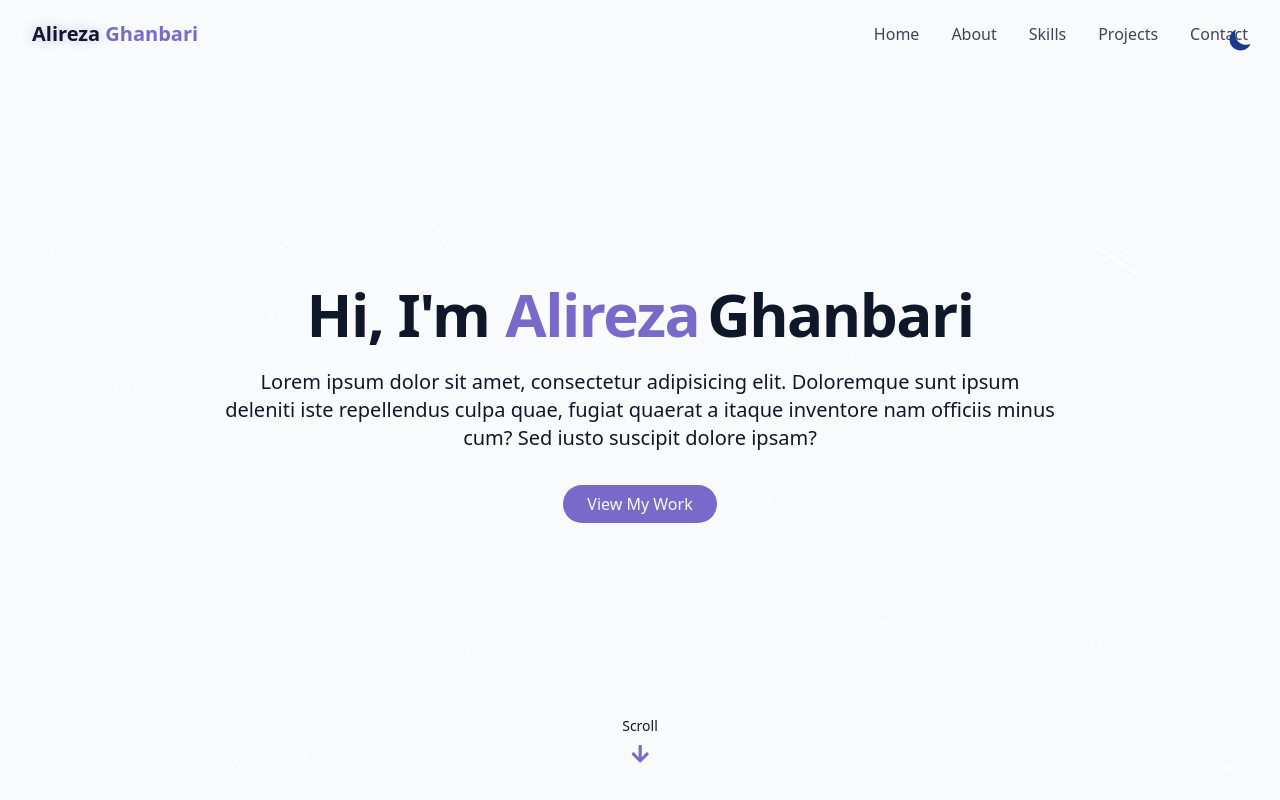
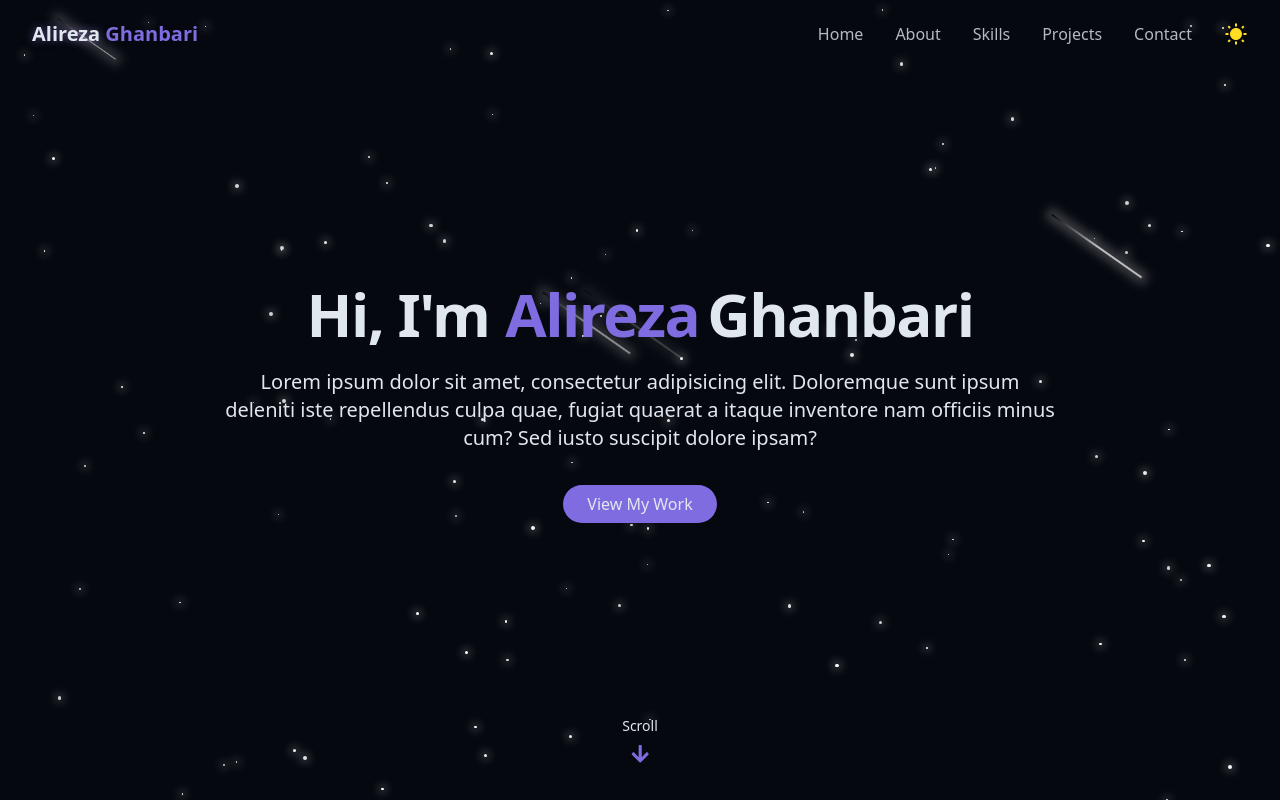
Before and after one commit to Alireza-ghanbari/space-portfolio, a React (Vite) app: page / in a window 1280 px wide. Shown: the top 800 px of the page. Built offline with nearby package versions, Linux system fonts and the light colour scheme.

Commit message:
fix theme

```diff
--- a/src/Components/Navbar.jsx
+++ b/src/Components/Navbar.jsx
@@ -1,6 +1,7 @@
 import { useEffect, useState } from "react";
 import { cn } from "../lib/utils";
 import { IoMdClose, IoMdMenu } from "react-icons/io";
+import ThemeToggle from "./ThemeToggle";
 
 const navItems = [
   { name: "Home", href: "#hero" },
@@ -25,7 +26,9 @@ export default function Navbar() {
     <nav
       className={cn(
         "fixed w-full z-40 transition-all duration-300",
-        isScrolled ? "py-3 bg-background/80 backdrop-blur-md shadowxs " : "py-5"
+        isScrolled
+          ? "py-3 bg-background/80 backdrop-blur-md shadow-xs "
+          : "py-5"
       )}
     >
       <div className="container flex items-center justify-between">
@@ -49,6 +52,7 @@ export default function Navbar() {
               {item.name}
             </a>
           ))}
+          <ThemeToggle />
         </div>
 
         {/* mobile */}
@@ -62,7 +66,7 @@ export default function Navbar() {
 
         <div
           className={cn(
-            "fixed inset-0 bg-background/95 backdrop-blur-md z-40 flex flex-col items-center justify-center",
+            "fixed inset-0 h-screen bg-background/95 backdrop-blur-md z-40 flex flex-col items-center justify-center",
             "transition-all duration-300 md:hidden",
             isMenuOpen
               ? "opacity-100 pointer-events-auto"
@@ -80,6 +84,9 @@ export default function Navbar() {
                 {item.name}
               </a>
             ))}
+            <a onClick={() => setIsMenuOpen(false)} className="text-center">
+              <ThemeToggle />
+            </a>
           </div>
         </div>
       </div>
--- a/src/Components/ThemeToggle.jsx
+++ b/src/Components/ThemeToggle.jsx
@@ -4,15 +4,20 @@ import { IoMoonSharp } from "react-icons/io5";
 import { cn } from "../lib/utils";
 
 export default function ThemeToggle() {
-  const [darkMode, setDarkMode] = useState(false);
+  const [darkMode, setDarkMode] = useState(true);
 
   useEffect(() => {
     const storedTheme = localStorage.getItem("theme");
-    if (storedTheme === "dark") {
+
+    if (!storedTheme) {
+      localStorage.setItem("theme", "dark");
+      document.documentElement.classList.add("dark");
       setDarkMode(true);
+    } else if (storedTheme === "dark") {
       document.documentElement.classList.add("dark");
+      setDarkMode(true);
     } else {
-      localStorage.setItem("theme", "light");
+      document.documentElement.classList.remove("dark");
       setDarkMode(false);
     }
   }, []);
@@ -32,10 +37,7 @@ export default function ThemeToggle() {
   return (
     <button
       onClick={toggleTheme}
-      className={cn(
-        "fixed max-sm:hidden top-5 right-5 z-50 p-2 rounded-full transition-colors duration-300",
-        "focus:outline-hidden"
-      )}
+      className={cn("transition-colors duration-300", "focus:outline-hidden")}
     >
       {darkMode ? (
         <IoMdSunny className="h-6 w-6 text-yellow-300" />
--- a/src/Pages/Home.jsx
+++ b/src/Pages/Home.jsx
@@ -6,12 +6,10 @@ import Navbar from "../Components/Navbar";
 import ProjectSection from "../Components/ProjectSection";
 import SkillsSection from "../Components/SkillsSection";
 import StarBackground from "../Components/StarBackground";
-import ThemeToggle from "../Components/ThemeToggle";
 
 export default function Home() {
   return (
     <div className="min-h-screen bg-background text-forground overflow-x-hidden">
-      <ThemeToggle />
       <StarBackground />
       <Navbar />
       <main>
```
